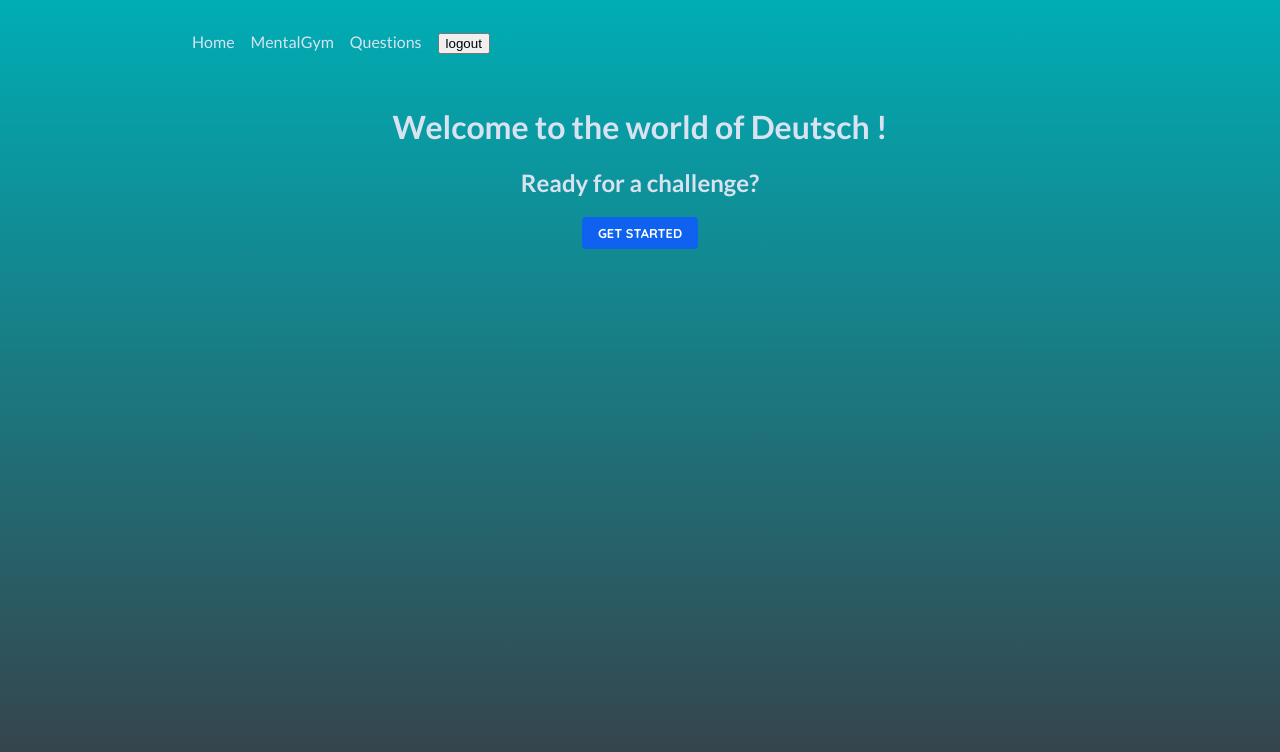
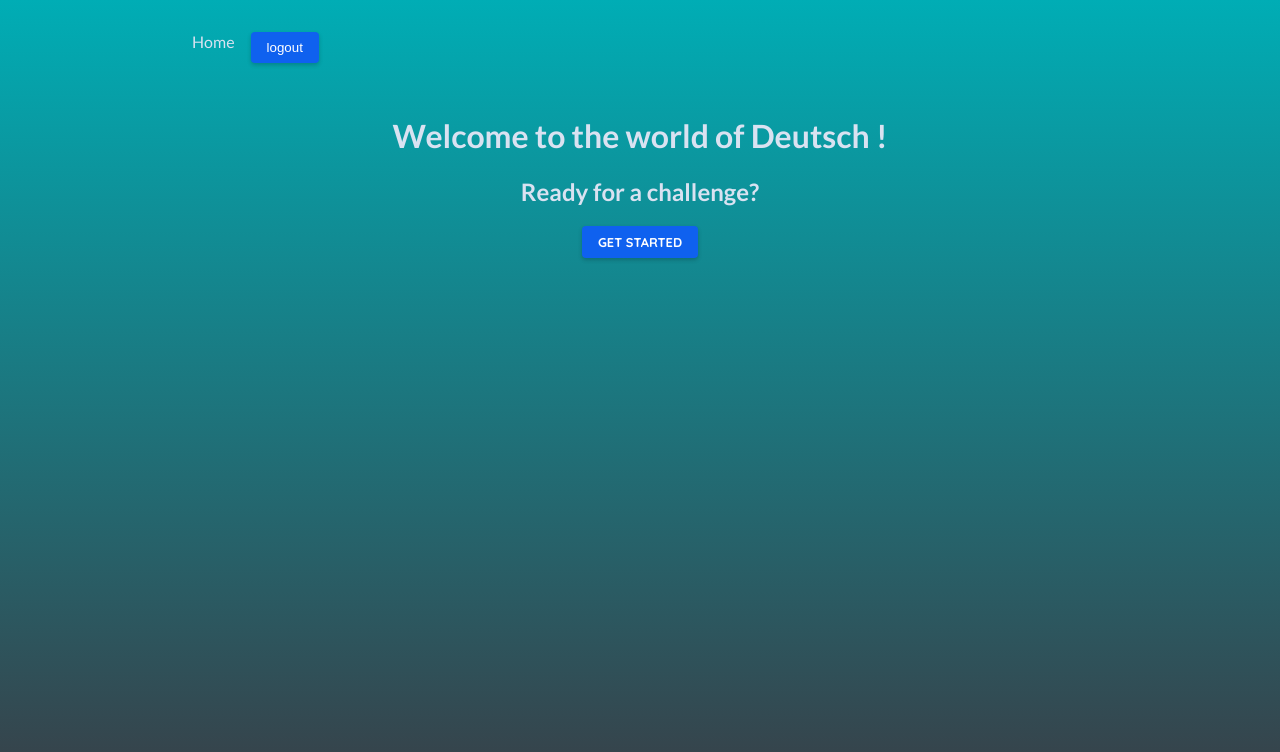
Before and after one commit to anpjavatech/sprachmeister, a React (Create React App) app in the folder frontend/: page / in a window 1280 px wide. Shown: the top 752 px of the page. Built offline with nearby package versions, Linux system fonts and the light colour scheme; sample sign-in values are in the browser's storage.

Commit message:
integrated UI with API

```diff
--- a/frontend/package.json
+++ b/frontend/package.json
@@ -10,8 +10,10 @@
     "@testing-library/jest-dom": "^5.17.0",
     "@testing-library/react": "^13.4.0",
     "@testing-library/user-event": "^13.5.0",
+    "bootstrap": "^5.3.3",
     "framer-motion": "^11.2.10",
     "react": "^18.3.1",
+    "react-bootstrap": "^2.10.2",
     "react-dom": "^18.3.1",
     "react-router-dom": "^6.23.0",
     "react-scripts": "5.0.1",
--- a/frontend/src/App.js
+++ b/frontend/src/App.js
@@ -15,7 +15,7 @@ import AuthenticationPage, {
 import { action as logoutAction } from "./pages/Logout";
 import { checkAuthToken, tokenLoader } from "./utils/auth";
 import NewQuestionPage from "./pages/NewQuestionsPage";
-import { action as addNewQuestionAction } from "./components/QuestionsForm";
+import { action as submitChallengeAction } from "./components/NewChallenge";
 
 const combinedLoader = async () => {
   const authData = await checkAuthToken();
@@ -46,7 +46,12 @@ const router = createBrowserRouter([
         loader: checkAuthToken,
       },
       {
-        path: "verbs",
+        path: "new-challenge",
+        element: <ChallengePage />,
+        action: submitChallengeAction,
+      },
+      {
+        path: "verb",
         element: <VerbChallenge />,
         loader: combinedLoader,
       },
@@ -56,19 +61,18 @@ const router = createBrowserRouter([
         loader: combinedLoader,
       },
       {
-        path: "nouns",
+        path: "noun",
         element: <NounsChallengePage />,
         loader: combinedLoader,
       },
       {
-        path: "prepositions",
+        path: "preposition",
         element: <PrepositionsChallengePage />,
         loader: combinedLoader,
       },
       {
         path: "questions",
         element: <NewQuestionPage />,
-        action: addNewQuestionAction,
         loader: checkAuthToken,
       },
       {
--- a/frontend/src/assets/images.js
+++ b/frontend/src/assets/images.js
@@ -5,21 +5,25 @@ import nouns from "../assets/nouns-image.png";
 
 const imageArray = [
   {
+    id: "verb",
     src: verbs,
     alt: "Verb",
     desc: "Action word mastery.",
   },
   {
+    id: "preposition",
     src: prepositions,
     alt: "Preposition",
     desc: "Master spatial relationships.",
   },
   {
+    id: "grammer",
     src: grammer,
     alt: "Grammer",
     desc: "Enhance language accuracy.",
   },
   {
+    id: "noun",
     src: nouns,
     alt: "Noun",
     desc: "Identify and classify objects",
--- a/frontend/src/components/MainNavigation.js
+++ b/frontend/src/components/MainNavigation.js
@@ -1,5 +1,5 @@
 import { Form, NavLink, useRouteLoaderData } from "react-router-dom";
-
+import { motion } from "framer-motion";
 import classes from "./MainNavigation.module.css";
 
 function MainNavigation() {
@@ -22,32 +22,6 @@ function MainNavigation() {
               </NavLink>
             </li>
           )}
-          {token && (
-            <li>
-              <NavLink
-                to="/challenges"
-                className={({ isActive }) =>
-                  isActive ? classes.active : undefined
-                }
-                end
-              >
-                MentalGym
-              </NavLink>
-            </li>
-          )}
-          {token && (
-            <li>
-              <NavLink
-                to="/questions"
-                className={({ isActive }) =>
-                  isActive ? classes.active : undefined
-                }
-                end
-              >
-                Questions
-              </NavLink>
-            </li>
-          )}
           {!token && (
             <li>
               <NavLink
@@ -63,7 +37,12 @@ function MainNavigation() {
           {token && (
             <li>
               <Form action="/logout" method="post">
-                <button>logout</button>
+                <motion.button
+                  whileHover={{ scale: 1.1 }}
+                  transition={{ type: "spring", stiffness: 500 }}
+                >
+                  logout
+                </motion.button>
               </Form>
             </li>
           )}
--- a/frontend/src/components/MainNavigation.module.css
+++ b/frontend/src/components/MainNavigation.module.css
@@ -20,3 +20,17 @@
 .list a.active {
   color: var(--color-primary-800);
 }
+
+button {
+  cursor: pointer;
+  padding: 0.5rem 1rem;
+  border-radius: 4px;
+  background-color: #0f61ef;
+  color: #fff;
+  border: none;
+  box-shadow: 0 2px 4px rgba(0, 0, 0, 0.2);
+}
+
+button:hover {
+  background-color: #0f3cef;
+}
--- a/frontend/src/components/NewChallenge.js
+++ b/frontend/src/components/NewChallenge.js
@@ -1,7 +1,8 @@
-import { useContext, useRef } from "react";
+import { useRef } from "react";
 
-import { ChallengesContext } from "../store/challenges-context.js";
 import Modal from "./Modal.js";
+import { getAuthToken } from "../utils/auth";
+import { useSubmit, json, redirect } from "react-router-dom";
 
 export default function NewChallenge({ onDone }) {
   const question = useRef();
@@ -13,39 +14,24 @@ export default function NewChallenge({ onDone }) {
   const option5 = useRef();
   const type = useRef();
   const description = useRef();
-
-  const { addChallenge } = useContext(ChallengesContext);
+  const submit = useSubmit();
 
   function handleSubmit(event) {
     event.preventDefault();
-    const challenge = {
-      question: question.current.value,
-      answer: answer.current.value,
-      option1: option1.current.value,
-      option2: option2.current.value,
-      option3: option3.current.value,
-      option4: option4.current.value,
-      option5: option5.current.value,
-      type: type.current.value,
-      description: description.current.value,
-    };
+    const formData = new FormData();
 
-    if (
-      !challenge.question.trim() ||
-      !challenge.answer.trim() ||
-      !challenge.option1.trim() ||
-      !challenge.option2.trim() ||
-      !challenge.option3.trim() ||
-      !challenge.option4.trim() ||
-      !challenge.option5.trim() ||
-      !challenge.type.trim() ||
-      !challenge.description.trim()
-    ) {
-      return;
-    }
+    formData.append("question", question.current.value);
+    formData.append("answer", answer.current.value);
+    formData.append("option1", option1.current.value);
+    formData.append("option2", option2.current.value);
+    formData.append("option3", option3.current.value);
+    formData.append("option4", option4.current.value);
+    formData.append("option5", option5.current.value);
+    formData.append("type", type.current.value);
+    formData.append("description", description.current.value);
+    submit(formData, { method: "post", action: "/new-challenge" });
 
     onDone();
-    addChallenge(challenge);
   }
 
   return (
@@ -92,9 +78,56 @@ export default function NewChallenge({ onDone }) {
           <button type="button" onClick={onDone}>
             Cancel
           </button>
-          <button>Add Challenge</button>
+          <button type="submit">Add Challenge</button>
         </p>
       </form>
     </Modal>
   );
 }
+
+export async function action({ request, params }) {
+  console.log("in api call");
+  const method = request.method;
+  const data = await request.formData();
+  const token = getAuthToken();
+  let options = [];
+  options.push(data.get("option1"));
+  options.push(data.get("option2"));
+  options.push(data.get("option3"));
+  options.push(data.get("option4"));
+  options.push(data.get("option5"));
+
+  const questionData = {
+    question: data.get("question"),
+    answer: data.get("answer"),
+    options,
+    type: data.get("type"),
+    description: data.get("description"),
+  };
+
+  let url = "http://localhost:8000/questions";
+
+  if (method === "PATCH") {
+    const questionId = params.eventId;
+    url = "http://localhost:8000/questions/" + questionId;
+  }
+
+  const response = await fetch(url, {
+    method: method,
+    headers: {
+      "Content-Type": "application/json",
+      Authorization: "Bearer " + token,
+    },
+    body: JSON.stringify(questionData),
+  });
+
+  if (response.status === 422) {
+    return response;
+  }
+
+  if (!response.ok) {
+    throw json({ message: "Could not save event." }, { status: 500 });
+  }
+
+  return redirect("/challenges");
+}
--- a/frontend/src/index.css
+++ b/frontend/src/index.css
@@ -78,6 +78,9 @@ body {
 }
 
 #cta-link {
+  cursor: pointer;
+  border: none;
+  box-shadow: 0 2px 4px rgba(0, 0, 0, 0.2);
   display: inline-block;
   padding: 0.5rem 1rem;
   background-color: #0f61ef;
@@ -91,7 +94,7 @@ body {
 }
 
 #cta-link:hover {
-  background-color: #0f86ef;
+  background-color: #0f3cef;
 }
 
 ul {
@@ -461,6 +464,7 @@ header img {
   list-style: none;
   margin: 0;
   padding: 0;
+  cursor: pointer;
 
 }
 
--- a/frontend/src/pages/ChallengePage.js
+++ b/frontend/src/pages/ChallengePage.js
@@ -2,8 +2,8 @@ import Header from "../components/Header.js";
 import ChallengesContextProvider from "../store/challenges-context.js";
 import images from "../assets/images.js";
 import PageContent from "../components/PageContent.js";
-import { useState } from "react";
 import { motion } from "framer-motion";
+import { useNavigate } from "react-router-dom";
 
 const listVariants = {
   hidden: { opacity: 0 },
@@ -21,9 +21,10 @@ const itemVariants = {
 };
 
 export default function ChallengePage() {
-  const [selectedImage, setSelectedImage] = useState(null);
-  function handleSelectImage(image) {
-    setSelectedImage(image);
+  const navigate = useNavigate();
+
+  function handleSelectImage(id) {
+    navigate(`/${id}`);
   }
   return (
     <ChallengesContextProvider>
@@ -40,11 +41,10 @@ export default function ChallengePage() {
               <motion.li
                 variants={itemVariants}
                 key={image.alt}
-                onClick={() => handleSelectImage(image)}
-                className={selectedImage === image ? "selected" : undefined}
+                onClick={() => handleSelectImage(image.id)}
               >
                 <div className="image">
-                  <img className="image_img" {...image} alt={image.alt} />
+                  <img className="image_img" src={image.src} alt={image.alt} />
                   <div className="image_overlay">
                     <div className="image_title">{image.alt}</div>
                     <p className="image_description">{image.desc}</p>
@@ -58,11 +58,3 @@ export default function ChallengePage() {
     </ChallengesContextProvider>
   );
 }
-
-/* <PageContent title="Deutsch Sprachen Challenge!">
-  <img src={quizLogo} alt="Quiz Logo" />
-  <p>Ready for your challenges !</p>
-  <div>
-    <SelectFormSubmission />
-  </div>
-</PageContent>; */
--- a/frontend/src/pages/HomePage.js
+++ b/frontend/src/pages/HomePage.js
@@ -1,13 +1,19 @@
 import PageContent from "../components/PageContent";
 import { Link } from "react-router-dom";
+import { motion } from "framer-motion";
 
 function HomePage() {
   return (
     <PageContent title="Welcome to the world of Deutsch !">
       <h2>Ready for a challenge?</h2>
-      <Link id="cta-link" to="/challenges">
-        Get Started
-      </Link>
+      <motion.div
+        whileHover={{ scale: 1.1 }}
+        transition={{ type: "spring", stiffness: 500 }}
+      >
+        <Link id="cta-link" to="/challenges">
+          Get Started
+        </Link>
+      </motion.div>
     </PageContent>
   );
 }
```
Also changed, not shown: frontend/src/index.js (+5 -5 lines), frontend/src/assets/tophy.png (added), 1 other file (tests, documents, lock files or other folders).
